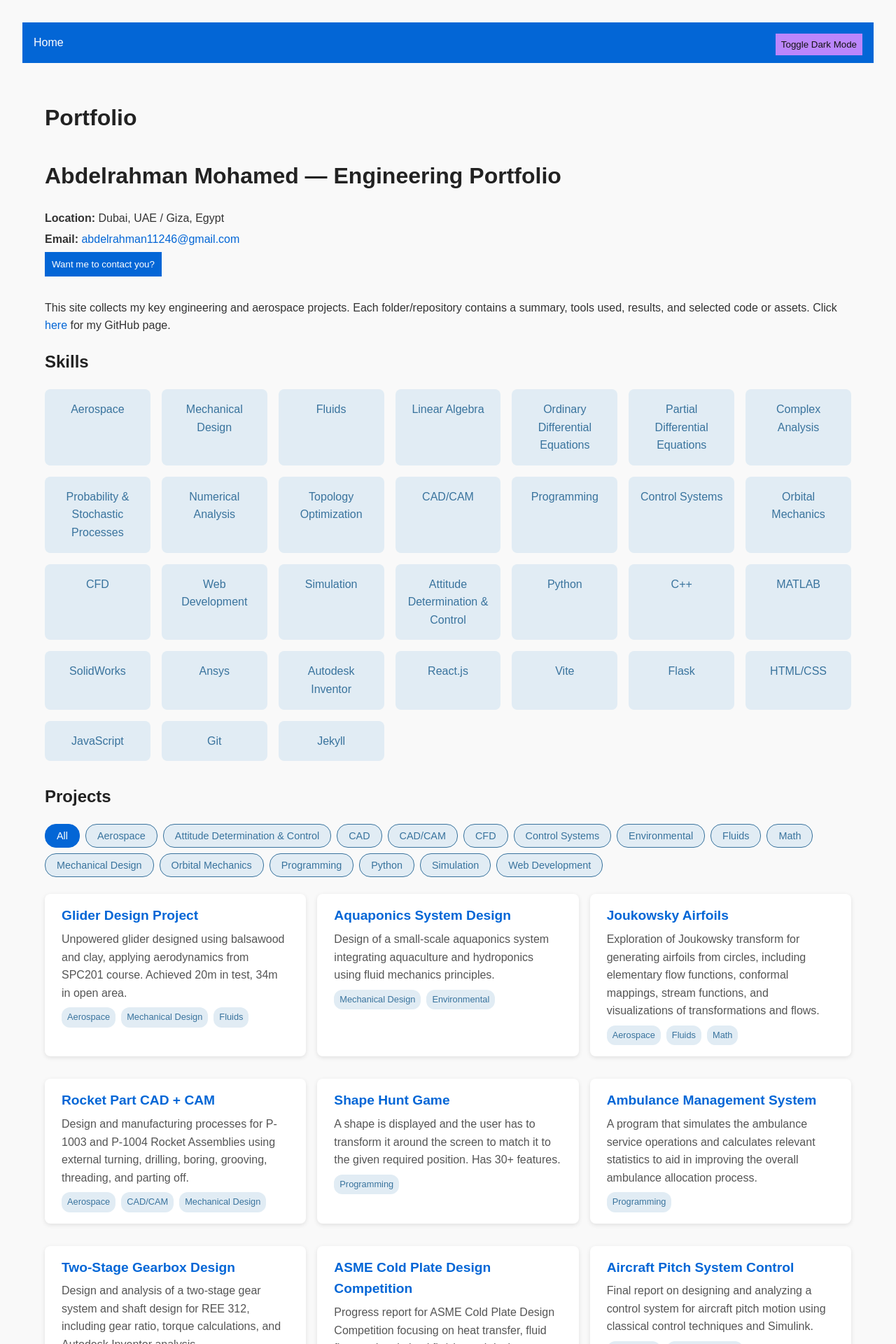
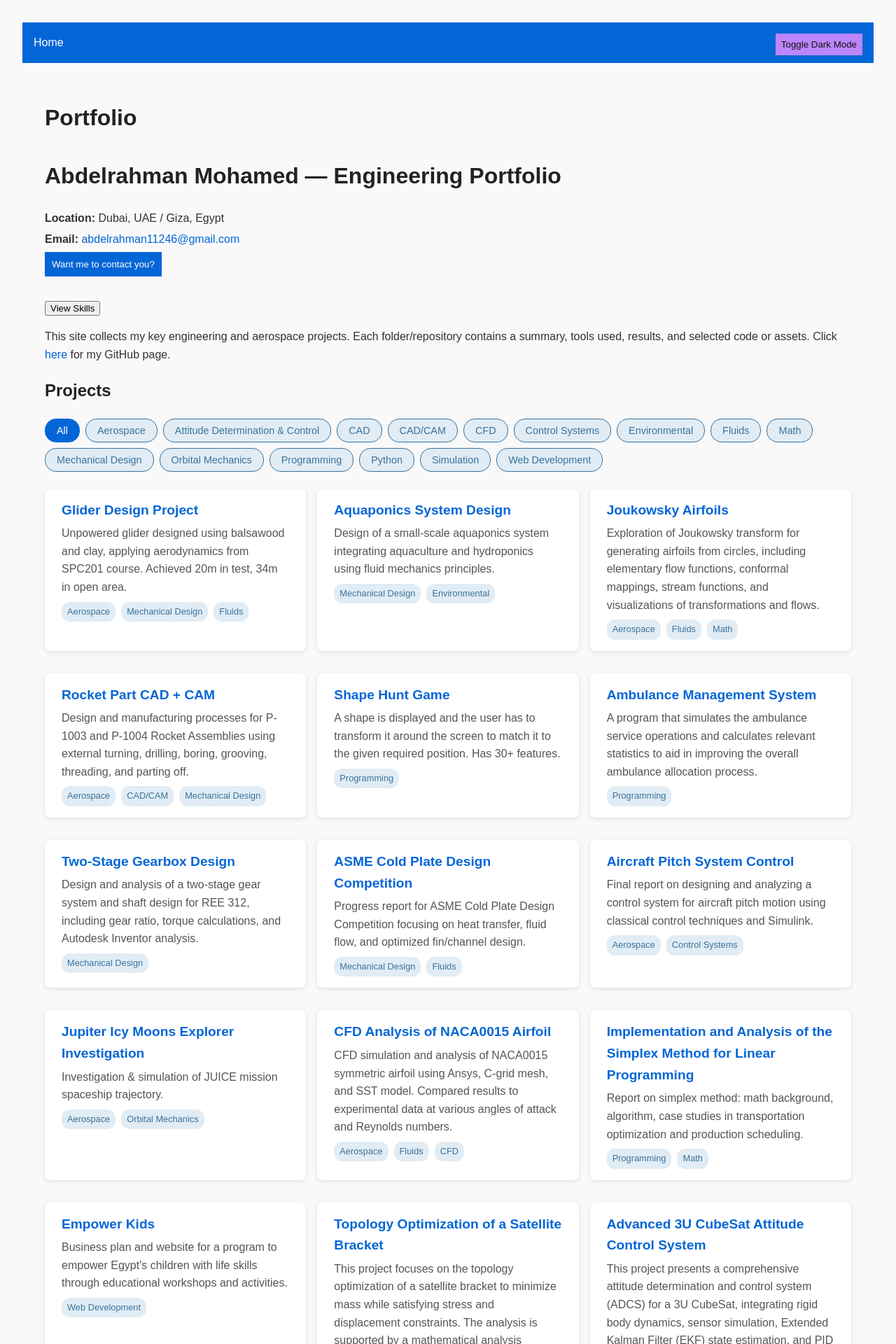
Before and after one commit to Naqeeb1124/abdelrahman-portfolio, a Jekyll site: the page built from index.html, in a window 1280 px wide. Shown: the top 1920 px of the page at 70% size. Built offline with Jekyll 4.4.1, drawn with Linux system fonts in a browser that asks for light colours.

Commit message:
drop down for skills

```diff
--- a/index.html
+++ b/index.html
@@ -9,6 +9,46 @@
   <p><strong>Location:</strong> Dubai, UAE / Giza, Egypt</p>
   <p><strong>Email:</strong> <a href="mailto:abdelrahman11246@gmail.com">abdelrahman11246@gmail.com</a></p>
   <p><button id="contact-me-btn">Want me to contact you?</button></p>
+</div>
+
+<div class="dropdown">
+  <button id="skills-toggle-btn" class="dropdown-btn">View Skills</button>
+  <div id="skills-dropdown" class="dropdown-content" style="display: none;">
+    <div class="skill-bubble">Linear Algebra</div>
+    <div class="skill-bubble">Ordinary Differential Equations</div>
+    <div class="skill-bubble">Partial Differential Equations</div>
+    <div class="skill-bubble">Complex Analysis</div>
+    <div class="skill-bubble">Probability & Stochastic Processes</div>
+    <div class="skill-bubble">Numerical Analysis</div>
+    <div class="skill-bubble">Topology Optimization</div>
+        <div class="skill-bubble">Aerodynamics</div>
+    <div class="skill-bubble">Propulsion</div>
+    <div class="skill-bubble">Aerospace Structures & Materials</div>
+    <div class="skill-bubble">Flight Dynamics</div>
+    <div class="skill-bubble">Mechanical Design</div>
+    <div class="skill-bubble">Fluids</div>
+    <div class="skill-bubble">CAD/CAM</div>
+    <div class="skill-bubble">Programming</div>
+    <div class="skill-bubble">Control Systems</div>
+    <div class="skill-bubble">Orbital Mechanics</div>
+    <div class="skill-bubble">CFD</div>
+    <div class="skill-bubble">Web Development</div>
+    <div class="skill-bubble">Simulation</div>
+    <div class="skill-bubble">Attitude Determination & Control</div>
+    <div class="skill-bubble">Python</div>
+    <div class="skill-bubble">C++</div>
+    <div class="skill-bubble">MATLAB</div>
+    <div class="skill-bubble">SolidWorks</div>
+    <div class="skill-bubble">Ansys</div>
+    <div class="skill-bubble">Autodesk Inventor</div>
+    <div class="skill-bubble">React.js</div>
+    <div class="skill-bubble">Vite</div>
+    <div class="skill-bubble">Flask</div>
+    <div class="skill-bubble">HTML/CSS</div>
+    <div class="skill-bubble">JavaScript</div>
+    <div class="skill-bubble">Git</div>
+    <div class="skill-bubble">Jekyll</div>
+  </div>
 </div>
 
 <!-- Modal -->
@@ -34,42 +74,7 @@
 
 <p>This site collects my key engineering and aerospace projects. Each folder/repository contains a summary, tools used, results, and selected code or assets. Click <a href="https://github.com/Naqeeb1124/abdelrahman-portfolio" target="_blank">here</a> for my GitHub page.</p>
 
-<div class="section">
-  <h2>Skills</h2>
-  <div class="skills-grid">
-    <div class="skill-card">Aerospace</div>
-    <div class="skill-card">Mechanical Design</div>
-    <div class="skill-card">Fluids</div>
-        <div class="skill-card">Linear Algebra</div>
-    <div class="skill-card">Ordinary Differential Equations</div>
-    <div class="skill-card">Partial Differential Equations</div>
-    <div class="skill-card">Complex Analysis</div>
-    <div class="skill-card">Probability & Stochastic Processes</div>
-    <div class="skill-card">Numerical Analysis</div>
-    <div class="skill-card">Topology Optimization</div>
-    <div class="skill-card">CAD/CAM</div>
-    <div class="skill-card">Programming</div>
-    <div class="skill-card">Control Systems</div>
-    <div class="skill-card">Orbital Mechanics</div>
-    <div class="skill-card">CFD</div>
-    <div class="skill-card">Web Development</div>
-    <div class="skill-card">Simulation</div>
-    <div class="skill-card">Attitude Determination & Control</div>
-    <div class="skill-card">Python</div>
-    <div class="skill-card">C++</div>
-    <div class="skill-card">MATLAB</div>
-    <div class="skill-card">SolidWorks</div>
-    <div class="skill-card">Ansys</div>
-    <div class="skill-card">Autodesk Inventor</div>
-    <div class="skill-card">React.js</div>
-    <div class="skill-card">Vite</div>
-    <div class="skill-card">Flask</div>
-    <div class="skill-card">HTML/CSS</div>
-    <div class="skill-card">JavaScript</div>
-    <div class="skill-card">Git</div>
-    <div class="skill-card">Jekyll</div>
-  </div>
-</div>
+
 
 <style>
   body {
--- a/style.css
+++ b/style.css
@@ -167,7 +167,17 @@
     color: white;
 }
 
-body.dark-mode .skill-card {
+body.dark-mode .dropdown-btn {
+  background-color: #bb86fc;
+  color: #121212;
+}
+
+body.dark-mode .dropdown-content {
+  background-color: #1f1f1f;
+  box-shadow: 0px 8px 16px 0px rgba(0,0,0,0.5);
+}
+
+body.dark-mode .skill-bubble {
   background-color: #333;
   color: #e0e0e0;
 }
```
Also changed, not shown: other parts of index.html (+12 -0 lines).
